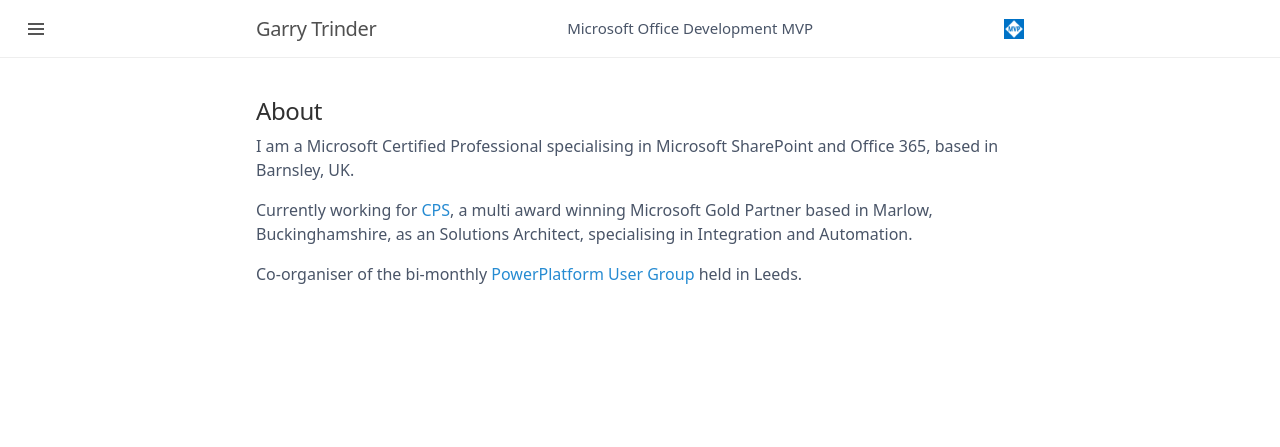
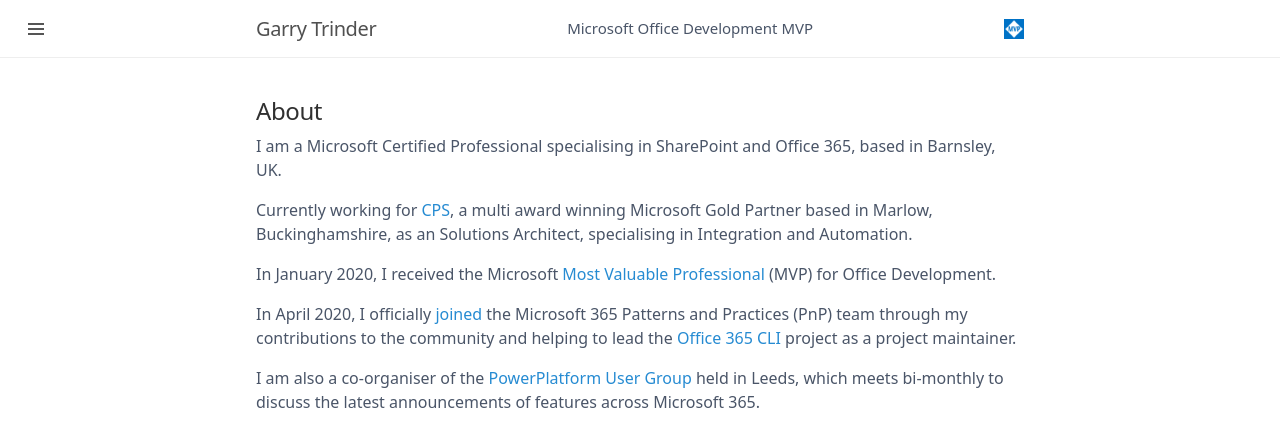
Before and after one commit to garrytrinder/garrytrinder.github.io, a Jekyll site: the page built from about.md, in a window 1280 px wide. Shown: the top 447 px of the page. Built offline with Jekyll 4.4.1, drawn with Linux system fonts in a browser that asks for light colours; nearby versions of some CDN libraries.

Commit message:
Update about.md

```diff
--- a/about.md
+++ b/about.md
@@ -3,8 +3,12 @@ layout: page
 title: About
 ---
 
-I am a Microsoft Certified Professional specialising in Microsoft SharePoint and Office 365, based in Barnsley, UK.
+I am a Microsoft Certified Professional specialising in SharePoint and Office 365, based in Barnsley, UK.
 
 Currently working for [CPS](https://www.cps.co.uk "Corporate Project Solutions"), a multi award winning Microsoft Gold Partner based in Marlow, Buckinghamshire, as an Solutions Architect, specialising in Integration and Automation.
 
-Co-organiser of the bi-monthly [PowerPlatform User Group](https://www.meetup.com/PowerPlatform-User-Group-Leeds/) held in Leeds.
+In January 2020, I received the Microsoft [Most Valuable Professional](https://mvp.microsoft.com/en-us/PublicProfile/5003609) (MVP) for Office Development.
+
+In April 2020, I officially [joined](https://developer.microsoft.com/en-us/office/blogs/new-microsoft-365-patterns-and-practices-pnp-team-model-with-new-community-leads/) the Microsoft 365 Patterns and Practices (PnP) team through my contributions to the community and helping to lead the [Office 365 CLI](https://pnp.github.io/office365-cli/) project as a project maintainer.
+
+I am also a co-organiser of the [PowerPlatform User Group](https://www.meetup.com/PowerPlatform-User-Group-Leeds/) held in Leeds, which meets bi-monthly to discuss the latest announcements of features across Microsoft 365.
```
